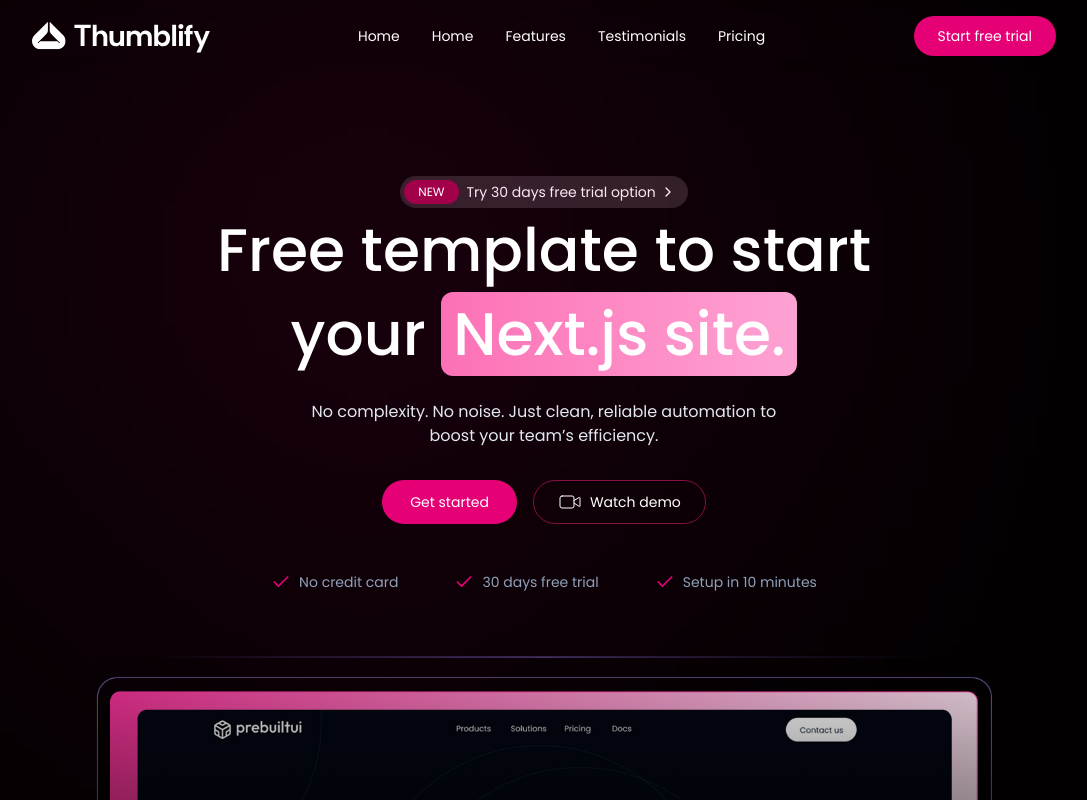
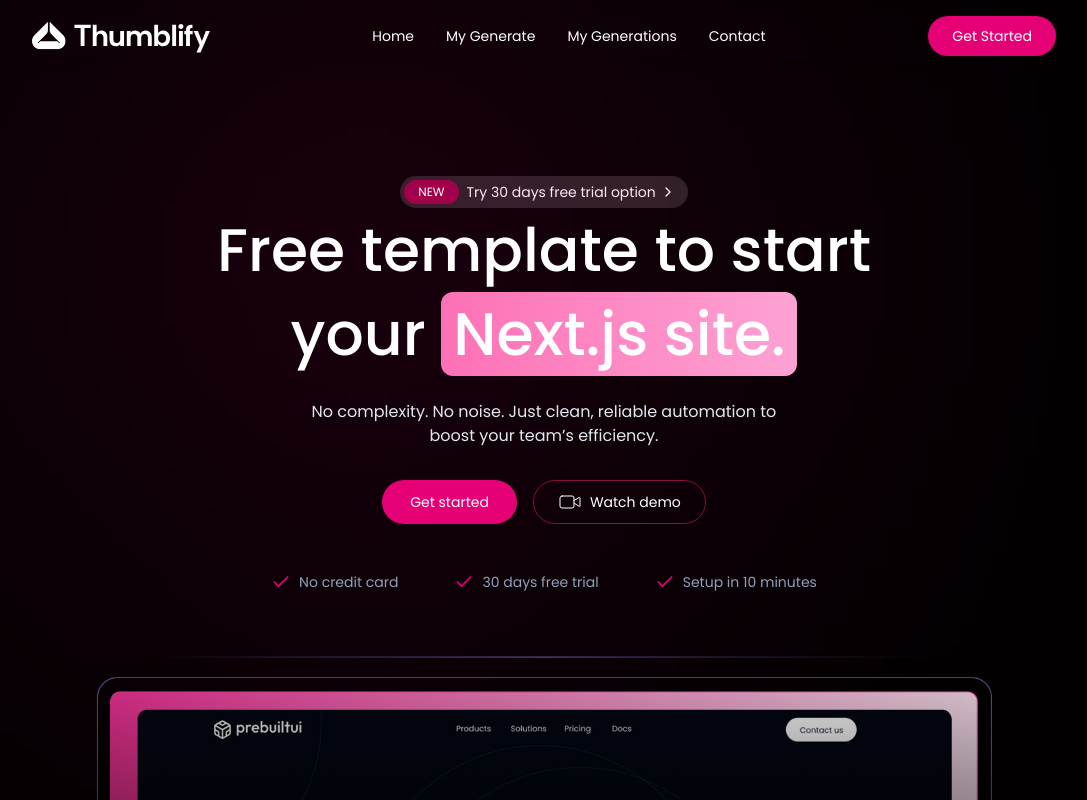
Before and after one commit to mvdevelop/ai-thumbnail-generator, a React (Vite) app in the folder reactjs/: page / in a window 1280 px wide. Shown: the top 800 px of the page, without its empty margins (96-1183 px from the left). Built offline with nearby package versions, Linux system fonts and the light colour scheme.

Commit message:
feat: working on home

```diff
--- a/reactjs/src/components/Navbar.tsx
+++ b/reactjs/src/components/Navbar.tsx
@@ -22,17 +22,22 @@
                 </Link>
 
                 <div className="hidden md:flex items-center gap-8 transition duration-500">
-                  <Link to="/">Home</Link>
-
-                    {navlinks.map((link: INavLink) => (
-                        <NavLink key={link.name} to={link.href} className="hover:text-pink-500 transition">
-                            {link.name}
-                        </NavLink>
-                    ))}
+                  <Link to="/" className="hover:text-pink-300 transition">
+                    Home
+                  </Link>
+                  <Link to="/generate" className="hover:text-pink-300 transition">
+                    My Generate
+                  </Link>
+                  <Link to="/my-generation" className="hover:text-pink-300 transition">
+                    My Generations
+                  </Link>
+                  <Link to="#" className="hover:text-pink-300 transition">
+                    Contact
+                  </Link>
                 </div>
 
                 <button className="hidden md:block px-6 py-2.5 bg-pink-600 hover:bg-pink-700 active:scale-95 transition-all rounded-full">
-                    Start free trial
+                    Get Started
                 </button>
                 <button onClick={() => setIsOpen(true)} className="md:hidden">
                     <MenuIcon size={26} className="active:scale-90 transition" />
```
